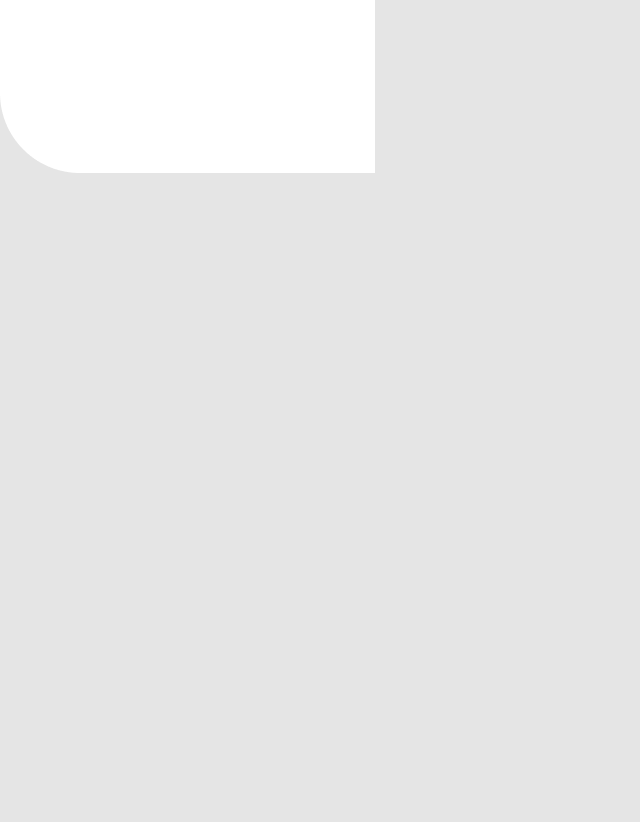
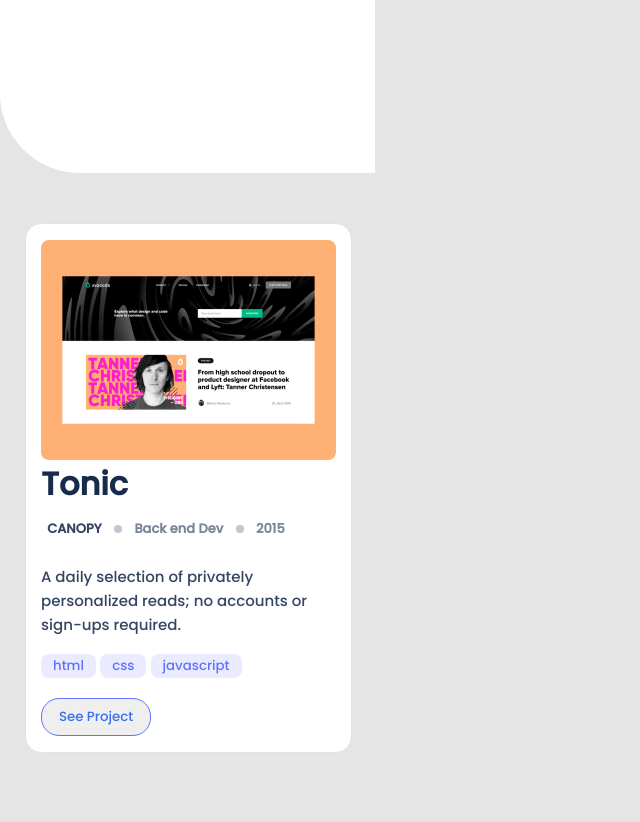
Before and after one commit to toyman640/Portfolio-setup, a website: page index.html in a window 1280 px wide. Shown: the part 545-1367 px from the top of the page, without its empty margins (0-640 px from the left). Before the commit the page ends 800 px from the top, so only its background shows below. Drawn offline with Linux system fonts and the light colour scheme.

Commit message:
added works and about sections

```diff
--- a/index.html
+++ b/index.html
@@ -52,7 +52,7 @@
             </div>
         </section>
     </div>
-    <!-- <div class="second-section">
+    <div class="second-section">
         <section class="works">
             <div class="nav-list">
                 <div class="nav-item-1">
@@ -230,7 +230,7 @@
 
         </section>
 
-    </div> -->
+    </div>
 
 
 </body>
--- a/style.css
+++ b/style.css
@@ -173,7 +173,7 @@ body {
   margin-bottom: 25px;
 }
 
-/* .second-section {
+.second-section {
   width: 327px;
   height: 552px;
   margin-left: 25px;
@@ -384,4 +384,4 @@ body {
   height: 552px;
   margin-left: 25px;
   margin-top: 100px;
-} */
+}
```
